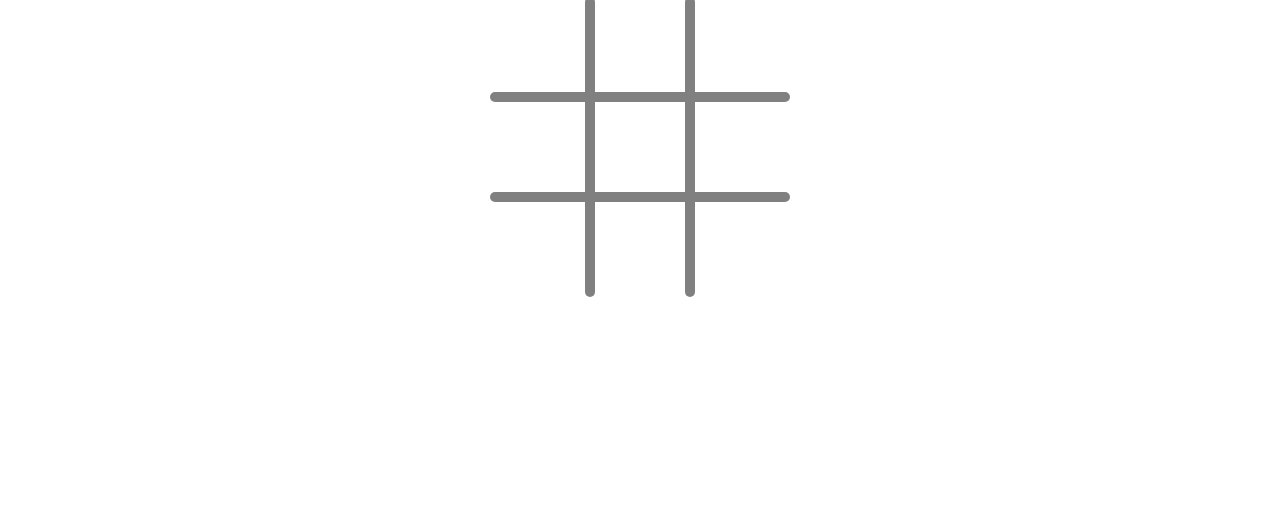
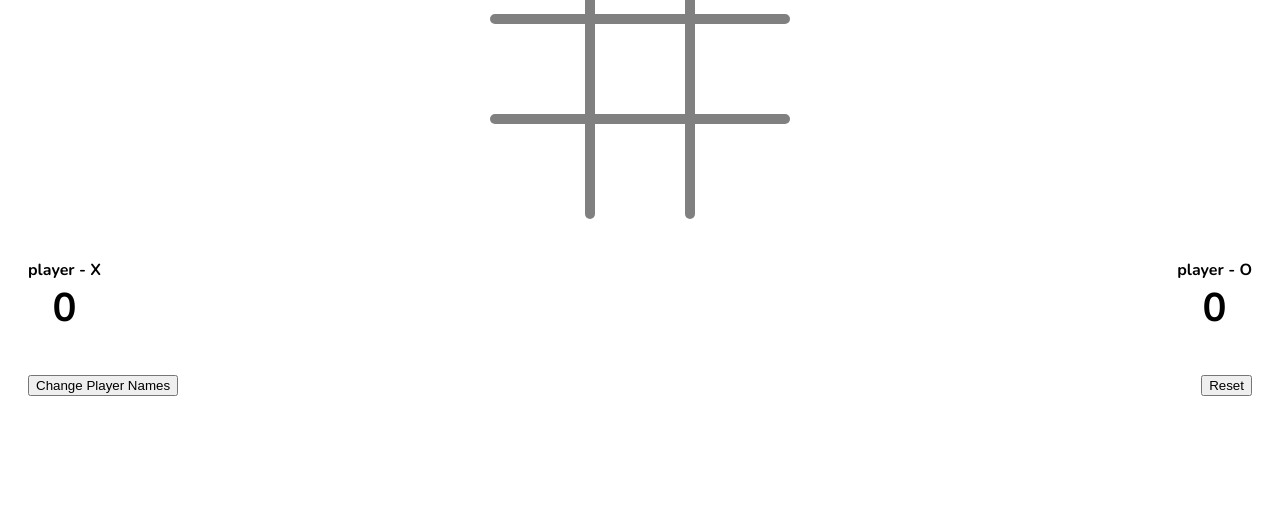
Before and after one commit to fogelkuba/warsawjs-workshop-15-tictactoe, a plain HTML site: page index.html in a window 1280 px wide. Shown: the part 302-816 px from the top of the page. Drawn offline with nearby package versions, Linux system fonts and the light colour scheme.

Commit message:
setting and results

```diff
--- a/game.css
+++ b/game.css
@@ -17,7 +17,6 @@ body{
 }
 .title{
     font-size: 30px;
-    padding: 20px;
     color: black;
 }
 
@@ -27,6 +26,7 @@ body{
 	margin: 0 auto;
 	font-size: 0;
     position: relative;
+    margin: 20px;
 }
 .board:before{
     content: '';
@@ -68,3 +68,18 @@ body{
     background-image: url("images/ticTac.png");
     background-position: 100px;
 }
+.flex{
+    display: flex;
+    width: 100%;
+    justify-content: space-between;
+    padding: 20px;
+}
+.score{
+    display: flex;
+    flex-direction: column;
+    justify-content: center;
+    align-items: center;
+}
+.playerScore{
+    font-size: 40px;
+}
--- a/game.js
+++ b/game.js
@@ -1,16 +1,50 @@
 document.addEventListener('DOMContentLoaded', function() {
 
-    let playerClasses = {
+    var playerClasses = {
         playerA: 'x',
         playerB: 'o'
     };
+    var playerNames = {
+        playerA: 'player - X',
+        playerB: 'player - O'
+    }
+    var playerResults={
+        playerA: 0,
+        playerB: 0
+    }
+    var resultPlayerA = document.querySelector('.resultPlayerA');
+    var namePlayerA = document.querySelector('.namePlayerA');
+    var resultPlayerB = document.querySelector('.resultPlayerB');
+    var namePlayerB = document.querySelector('.namePlayerB');
 
     let currentPlayer;
+    var nextPlayer;
     let emptyFields;
+    let roundCounter = 0;
+
+    initGame();
+
+    var changePlayerNames = document.querySelector('.changePlayerNames');
+    changePlayerNames.addEventListener('click', changeNames);
+
+    function changeNames(){
+        prompt('Type players name A:', '');
+        prompt('Type players name B:', '');
+    };
 
     function initGame() {
+        roundCounter++;
+        document.querySelector('.roundCounter').innerHTML = `Round: ${roundCounter}`;
+
+        namePlayerA.innerHTML = `${playerNames['playerA']}`
+        resultPlayerA.innerHTML = `${playerResults['playerA']}`
+        namePlayerB.innerHTML = `${playerNames['playerB']}`
+        resultPlayerB.innerHTML = `${playerResults['playerB']}`
+
+
         const fields = document.querySelectorAll('.board > div');
         currentPlayer = 'playerA';
+        nextPlayer = 'Start Game';
         emptyFields = 9;
 
         fields.forEach(field => {
@@ -20,16 +54,27 @@ document.addEventListener('DOMContentLoaded', function() {
     };
 
     function fieldClickHandler() {
+        if (currentPlayer === 'playerA') {
+            nextPlayer = playerNames['playerB'];
+            // nextPlayer = 'playerB';
+        }else{
+            nextPlayer = playerNames['playerA'];
+            // nextPlayer = 'playerA';
+        };
+        document.querySelector('.nextPlayer').innerHTML = `Now ${nextPlayer}`
+
         var playerClass = playerClasses[currentPlayer];
         this.classList.add(playerClass);
         emptyFields--;
-        console.log(emptyFields);
+        // console.log(emptyFields);
 
         currentPlayer = currentPlayer === 'playerA' ? 'playerB' : 'playerA';
         this.removeEventListener('click', fieldClickHandler);
 
         checkWinner();
     };
+
+
 
     function checkWinner(){
         const fields = document.querySelectorAll('.board > div');
@@ -72,18 +117,18 @@ document.addEventListener('DOMContentLoaded', function() {
         if (boardCheck.includes('xxx')) {
             setTimeout( () => {
                 alert('X wygrywa');
+                playerResults['playerA']++
                 initGame();
-                return;
             }, 100);
-
+            return;
         }
         if (boardCheck.includes('ooo')) {
             setTimeout( () => {
                 alert('O wygrywa');
+                playerResults['playerB']++
                 initGame();
-                return;
             }, 100);
-
+            return;
         }
         if (!emptyFields) {
             setTimeout( () => {
@@ -95,5 +140,5 @@ document.addEventListener('DOMContentLoaded', function() {
         }
     };
 
-    initGame();
+
 });
--- a/index.html
+++ b/index.html
@@ -11,7 +11,8 @@
 </head>
 <body>
     <div class="wrapper">
-        <span class="title">TickTackToe</span>
+        <h1 class="title">TickTackToe</h1>
+        <span class="roundCounter"></span>
         <div class="board">
             <div></div>
             <div></div>
@@ -23,6 +24,23 @@
             <div></div>
             <div></div>
         </div>
+
+
+        <div class="results flex">
+            <div class="score">
+                <span class="namePlayerA"></span>
+                <span class="resultPlayerA playerScore"></span>
+            </div>
+            <span class="nextPlayer"></span>
+            <div class="score">
+                <span class="namePlayerB"></span>
+                <span class="resultPlayerB playerScore"></span>
+            </div>
+        </div>
+        <div class="settings flex">
+            <button class="changePlayerNames">Change Player Names</button>
+            <button class="resetGame">Reset</button>
+        </div>
     </div>
 </body>
 </html>
```
Also changed, not shown: images/ticTac.png.
